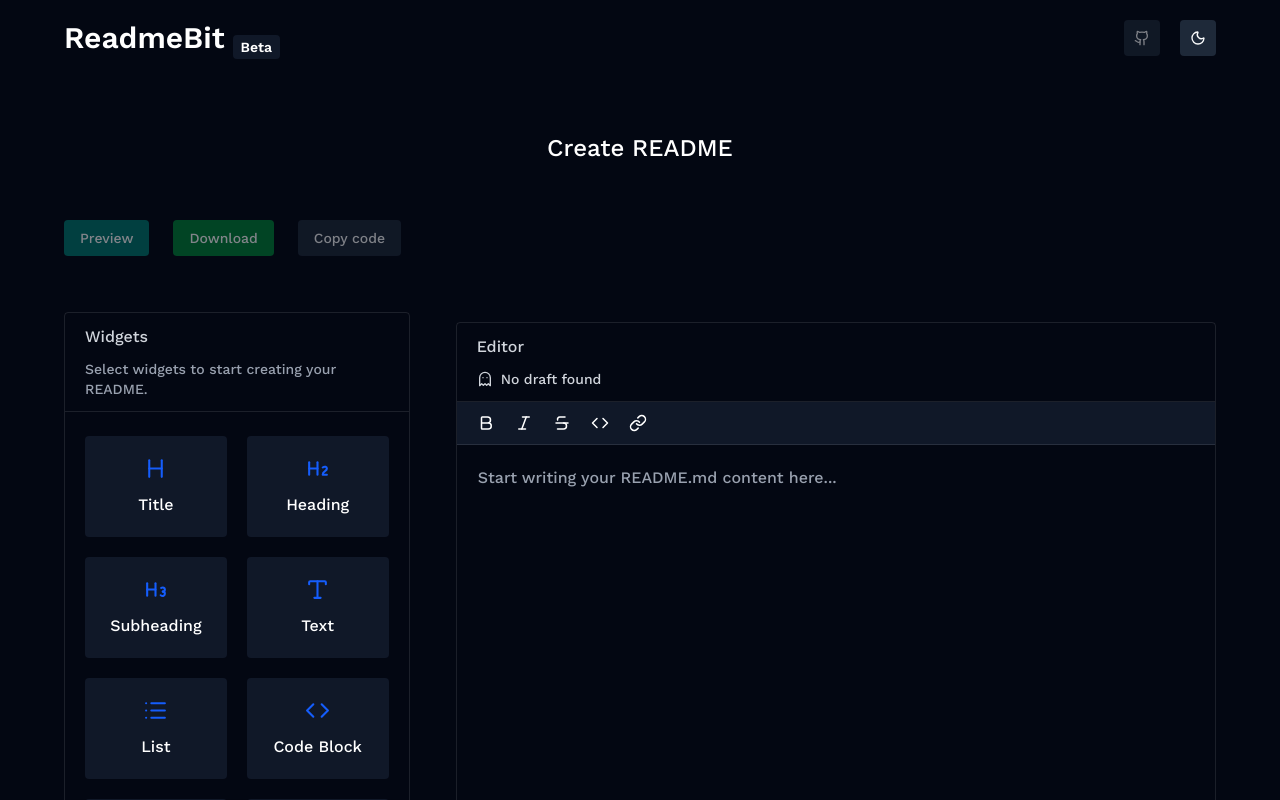
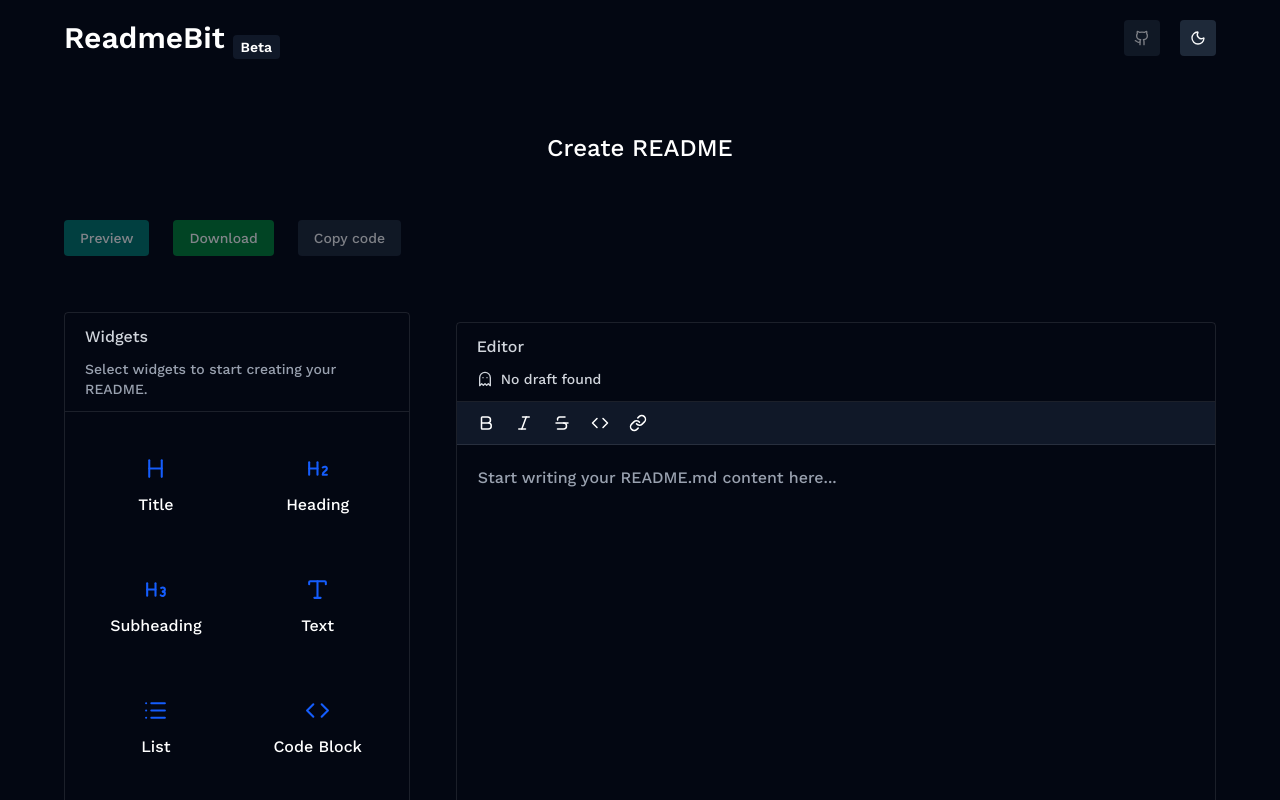
Before and after one commit to NajibHos/ReadmeBit, a Next.js app: page /create-readme in a window 1280 px wide. Shown: the top 800 px of the page. Built offline with nearby package versions, Linux system fonts and the light colour scheme.

Commit message:
refactor(widget creator): add widget bg color variables

```diff
--- a/components/widgets/WidgetCreator.tsx
+++ b/components/widgets/WidgetCreator.tsx
@@ -129,8 +129,7 @@
       whileHover={{ scale: 1.1 }}
       whileTap={{ scale: 1.0 }}
       className="py-5 px-3 group flex flex-col items-center gap-3
-      rounded cursor-pointer bg-[#faf7f5] dark:bg-gray-900"
-      // bg-[#0d1117] border-transparent
+      rounded cursor-pointer bg-widget-bg-light dark:bg-widget-bg-dark"
     >
       <span className="h-auto w-auto">
         <Icon
```
